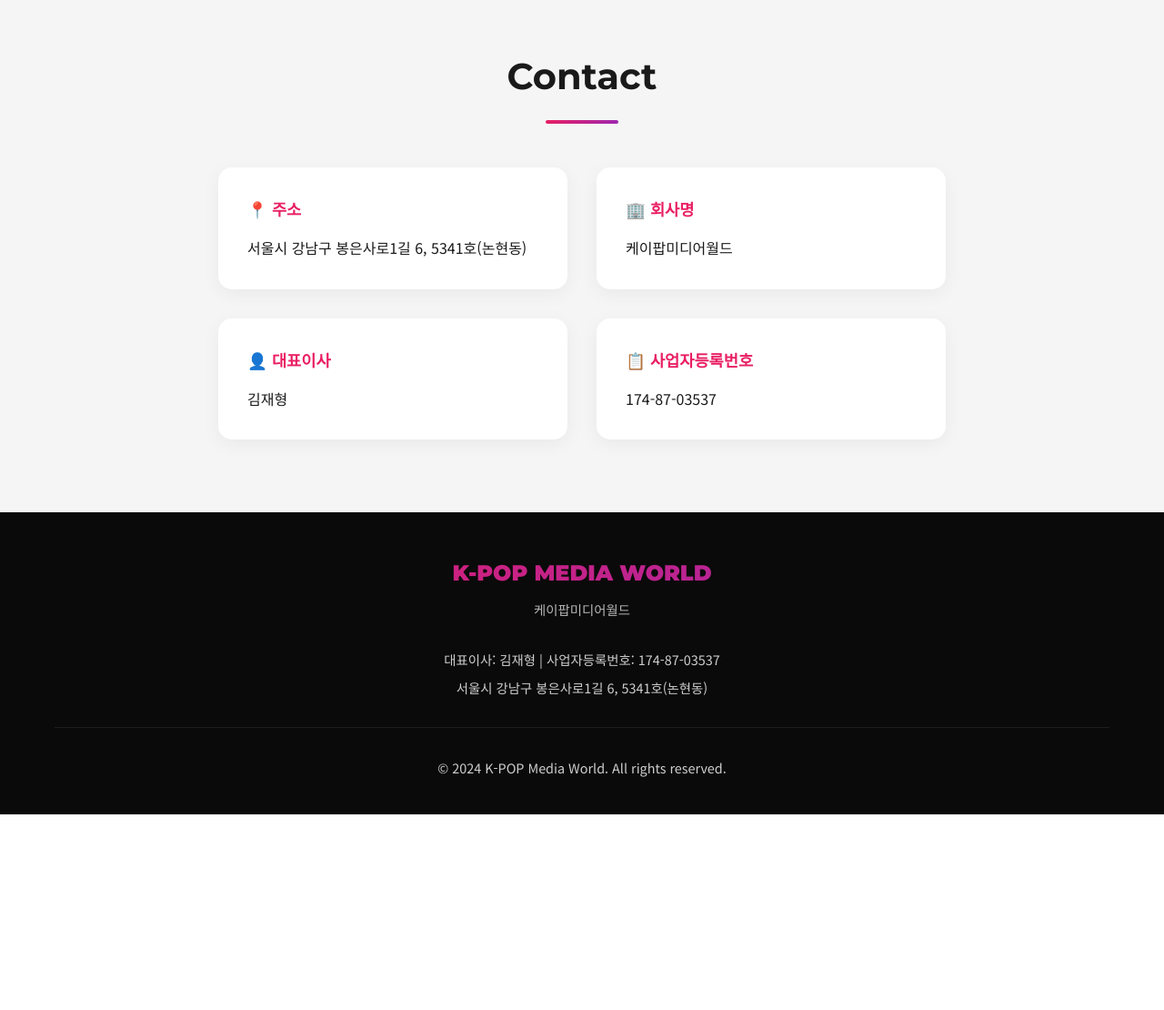
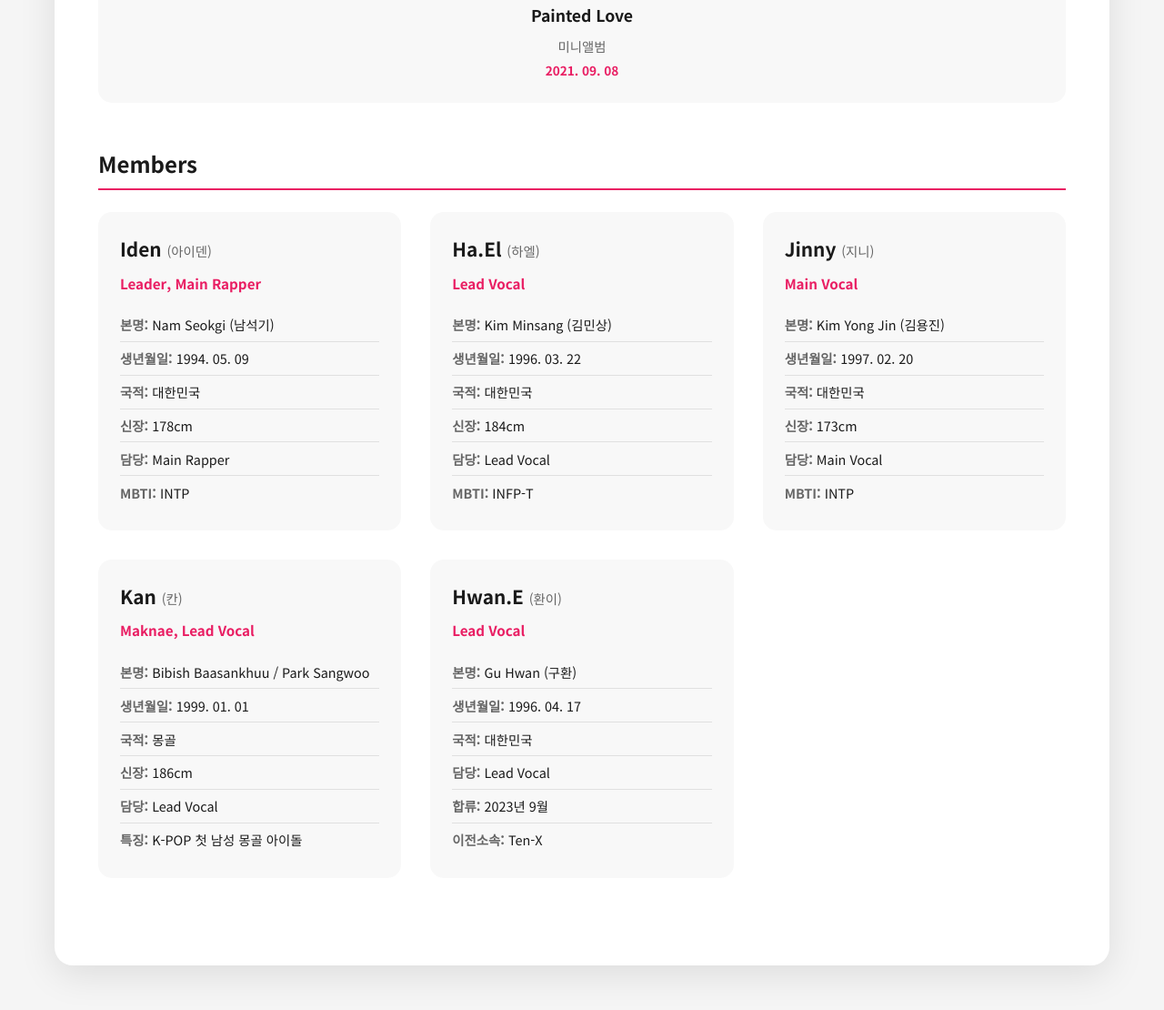
Before and after one commit to thrumi-creator/kpop-media-world, a plain HTML site: page index.html in a window 1280 px wide. Shown: the part 6071-7181 px from the top of the page at 91% size. Before the commit the page ends 6966 px from the top, so only its background shows below. Drawn offline with Linux system fonts and the light colour scheme.

Commit message:
Add MEGAMAX group profile with 5 members information

```diff
--- a/index.html
+++ b/index.html
@@ -260,11 +260,107 @@
                 <div class="artist-header">
                     <div class="artist-intro">
                         <h3>MEGAMAX</h3>
+                        <p class="debut-date">데뷔: 2021년 9월 8일</p>
                         <p class="artist-description">
-                            케이팝미디어월드의 차세대 보이그룹 MEGAMAX는 강력한 에너지와
-                            뛰어난 실력으로 글로벌 무대를 준비하고 있습니다.
+                            MEGAMAX는 Inmedia+와 Inter B.D Entertainment 소속의 5인조 보이그룹입니다.
+                            강력한 에너지와 뛰어난 실력으로 글로벌 무대에서 한류의 우수성을 알리고 있습니다.
                         </p>
-                        <p class="coming-soon">Coming Soon...</p>
+                    </div>
+                </div>
+
+                <!-- Discography -->
+                <div class="discography">
+                    <h4>Discography</h4>
+                    <div class="albums">
+                        <div class="album-card">
+                            <div class="album-cover">
+                                <span class="album-icon">🎵</span>
+                            </div>
+                            <h5>Painted Love</h5>
+                            <p class="album-type">미니앨범</p>
+                            <p class="release-date">2021. 09. 08</p>
+                        </div>
+                    </div>
+                </div>
+
+                <!-- Members -->
+                <div class="members">
+                    <h4>Members</h4>
+                    <div class="member-grid">
+                        <div class="member-card">
+                            <div class="member-info">
+                                <h5>Iden <span class="member-name-kr">(아이덴)</span></h5>
+                                <p class="member-role">Leader, Main Rapper</p>
+                                <ul class="member-details">
+                                    <li><strong>본명:</strong> Nam Seokgi (남석기)</li>
+                                    <li><strong>생년월일:</strong> 1994. 05. 09</li>
+                                    <li><strong>국적:</strong> 대한민국</li>
+                                    <li><strong>신장:</strong> 178cm</li>
+                                    <li><strong>담당:</strong> Main Rapper</li>
+                                    <li><strong>MBTI:</strong> INTP</li>
+                                </ul>
+                            </div>
+                        </div>
+
+                        <div class="member-card">
+                            <div class="member-info">
+                                <h5>Ha.El <span class="member-name-kr">(하엘)</span></h5>
+                                <p class="member-role">Lead Vocal</p>
+                                <ul class="member-details">
+                                    <li><strong>본명:</strong> Kim Minsang (김민상)</li>
+                                    <li><strong>생년월일:</strong> 1996. 03. 22</li>
+                                    <li><strong>국적:</strong> 대한민국</li>
+                                    <li><strong>신장:</strong> 184cm</li>
+                                    <li><strong>담당:</strong> Lead Vocal</li>
+                                    <li><strong>MBTI:</strong> INFP-T</li>
+                                </ul>
+                            </div>
+                        </div>
+
+                        <div class="member-card">
+                            <div class="member-info">
+                                <h5>Jinny <span class="member-name-kr">(지니)</span></h5>
+                                <p class="member-role">Main Vocal</p>
+                                <ul class="member-details">
+                                    <li><strong>본명:</strong> Kim Yong Jin (김용진)</li>
+                                    <li><strong>생년월일:</strong> 1997. 02. 20</li>
+                                    <li><strong>국적:</strong> 대한민국</li>
+                                    <li><strong>신장:</strong> 173cm</li>
+                                    <li><strong>담당:</strong> Main Vocal</li>
+                                    <li><strong>MBTI:</strong> INTP</li>
+                                </ul>
+                            </div>
+                        </div>
+
+                        <div class="member-card">
+                            <div class="member-info">
+                                <h5>Kan <span class="member-name-kr">(칸)</span></h5>
+                                <p class="member-role">Maknae, Lead Vocal</p>
+                                <ul class="member-details">
+                                    <li><strong>본명:</strong> Bibish Baasankhuu / Park Sangwoo</li>
+                                    <li><strong>생년월일:</strong> 1999. 01. 01</li>
+                                    <li><strong>국적:</strong> 몽골</li>
+                                    <li><strong>신장:</strong> 186cm</li>
+                                    <li><strong>담당:</strong> Lead Vocal</li>
+                                    <li><strong>특징:</strong> K-POP 첫 남성 몽골 아이돌</li>
+                                </ul>
+                            </div>
+                        </div>
+
+                        <div class="member-card">
+                            <div class="member-info">
+                                <h5>Hwan.E <span class="member-name-kr">(환이)</span></h5>
+                                <p class="member-role">Lead Vocal</p>
+                                <ul class="member-details">
+                                    <li><strong>본명:</strong> Gu Hwan (구환)</li>
+                                    <li><strong>생년월일:</strong> 1996. 04. 17</li>
+                                    <li><strong>국적:</strong> 대한민국</li>
+                                    <li><strong>담당:</strong> Lead Vocal</li>
+                                    <li><strong>합류:</strong> 2023년 9월</li>
+                                    <li><strong>이전소속:</strong> Ten-X</li>
+                                </ul>
+                            </div>
+                        </div>
                     </div>
                 </div>
             </div>
```
